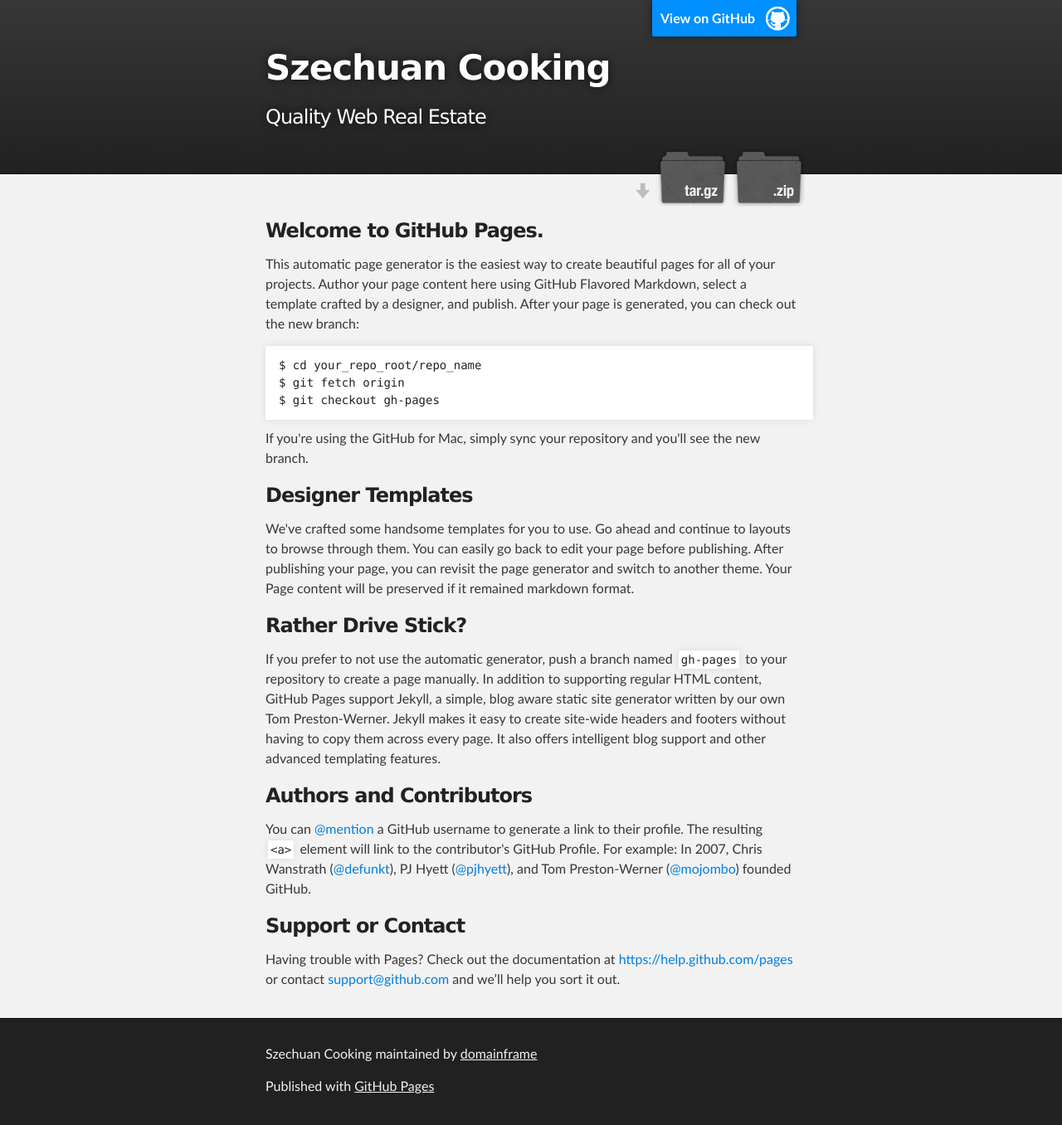
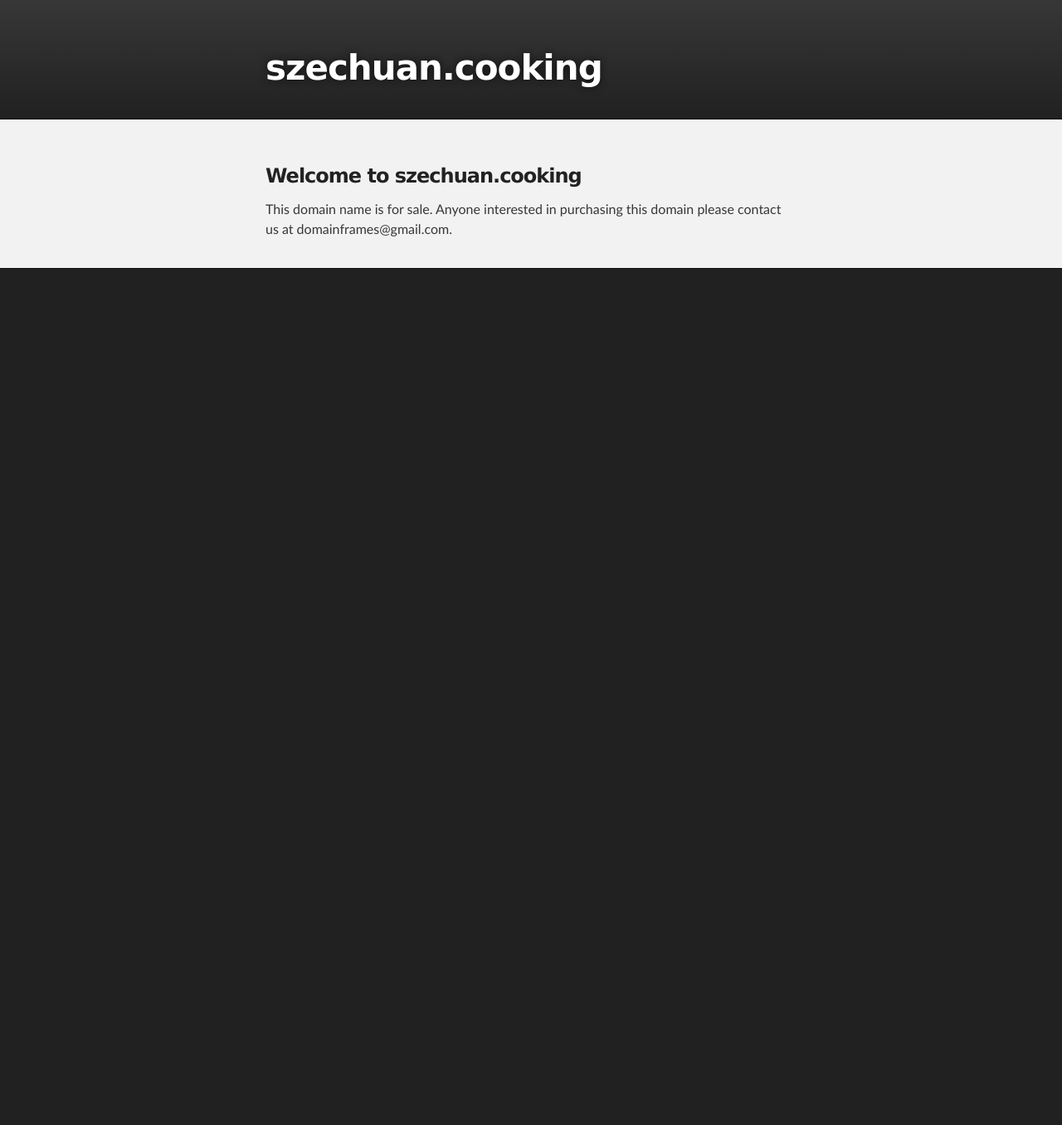
Before and after one commit to domainframe/szechuancooking, a plain HTML site: page index.html in a window 1280 px wide. Shown: the whole page at 83% size. After the commit the page ends 800 px from the top, so only its background shows below. Drawn offline with Linux system fonts and the light colour scheme.

Commit message:
Fixed index.html.

```diff
--- a/index.html
+++ b/index.html
@@ -5,9 +5,7 @@
     <meta charset='utf-8'>
     <meta http-equiv="X-UA-Compatible" content="chrome=1">
     <meta name="description" content="Szechuan Cooking : Quality Web Real Estate">
-
     <link rel="stylesheet" type="text/css" media="screen" href="stylesheets/stylesheet.css">
-
     <title>Szechuan Cooking</title>
   </head>
 
@@ -16,64 +14,37 @@
     <!-- HEADER -->
     <div id="header_wrap" class="outer">
         <header class="inner">
-          <a id="forkme_banner" href="https://github.com/domainframe/szechuancooking">View on GitHub</a>
-
-          <h1 id="project_title">Szechuan Cooking</h1>
-          <h2 id="project_tagline">Quality Web Real Estate</h2>
-
-            <section id="downloads">
-              <a class="zip_download_link" href="https://github.com/domainframe/szechuancooking/zipball/master">Download this project as a .zip file</a>
-              <a class="tar_download_link" href="https://github.com/domainframe/szechuancooking/tarball/master">Download this project as a tar.gz file</a>
-            </section>
+          <h1 id="project_title">szechuan.cooking</h1>
+          <!--<h2 id="project_tagline">Quality Web Real Estate</h2>-->
         </header>
     </div>
 
     <!-- MAIN CONTENT -->
     <div id="main_content_wrap" class="outer">
       <section id="main_content" class="inner">
-        <h3>
-<a id="welcome-to-github-pages" class="anchor" href="#welcome-to-github-pages" aria-hidden="true"><span class="octicon octicon-link"></span></a>Welcome to GitHub Pages.</h3>
-
-<p>This automatic page generator is the easiest way to create beautiful pages for all of your projects. Author your page content here using GitHub Flavored Markdown, select a template crafted by a designer, and publish. After your page is generated, you can check out the new branch:</p>
-
-<pre><code>$ cd your_repo_root/repo_name
-$ git fetch origin
-$ git checkout gh-pages
-</code></pre>
-
-<p>If you're using the GitHub for Mac, simply sync your repository and you'll see the new branch.</p>
-
-<h3>
-<a id="designer-templates" class="anchor" href="#designer-templates" aria-hidden="true"><span class="octicon octicon-link"></span></a>Designer Templates</h3>
-
-<p>We've crafted some handsome templates for you to use. Go ahead and continue to layouts to browse through them. You can easily go back to edit your page before publishing. After publishing your page, you can revisit the page generator and switch to another theme. Your Page content will be preserved if it remained markdown format.</p>
-
-<h3>
-<a id="rather-drive-stick" class="anchor" href="#rather-drive-stick" aria-hidden="true"><span class="octicon octicon-link"></span></a>Rather Drive Stick?</h3>
-
-<p>If you prefer to not use the automatic generator, push a branch named <code>gh-pages</code> to your repository to create a page manually. In addition to supporting regular HTML content, GitHub Pages support Jekyll, a simple, blog aware static site generator written by our own Tom Preston-Werner. Jekyll makes it easy to create site-wide headers and footers without having to copy them across every page. It also offers intelligent blog support and other advanced templating features.</p>
-
-<h3>
-<a id="authors-and-contributors" class="anchor" href="#authors-and-contributors" aria-hidden="true"><span class="octicon octicon-link"></span></a>Authors and Contributors</h3>
-
-<p>You can <a href="https://github.com/blog/821" class="user-mention">@mention</a> a GitHub username to generate a link to their profile. The resulting <code>&lt;a&gt;</code> element will link to the contributor's GitHub Profile. For example: In 2007, Chris Wanstrath (<a href="https://github.com/defunkt" class="user-mention">@defunkt</a>), PJ Hyett (<a href="https://github.com/pjhyett" class="user-mention">@pjhyett</a>), and Tom Preston-Werner (<a href="https://github.com/mojombo" class="user-mention">@mojombo</a>) founded GitHub.</p>
-
-<h3>
-<a id="support-or-contact" class="anchor" href="#support-or-contact" aria-hidden="true"><span class="octicon octicon-link"></span></a>Support or Contact</h3>
-
-<p>Having trouble with Pages? Check out the documentation at <a href="https://help.github.com/pages">https://help.github.com/pages</a> or contact <a href="mailto:support@github.com">support@github.com</a> and we’ll help you sort it out.</p>
+        <h3>Welcome to <strong>szechuan.cooking</strong></h3>
+        <p>
+            This domain name is for sale. Anyone interested in purchasing this
+            domain please contact us at domainframes@gmail.com.
+        </p>
       </section>
     </div>
 
     <!-- FOOTER  -->
     <div id="footer_wrap" class="outer">
       <footer class="inner">
-        <p class="copyright">Szechuan Cooking maintained by <a href="https://github.com/domainframe">domainframe</a></p>
-        <p>Published with <a href="http://pages.github.com">GitHub Pages</a></p>
+        <!--<p>Published with <a href="http://pages.github.com">GitHub Pages</a></p>-->
       </footer>
     </div>
 
-
-
+    <!-- GOOGLE ANALYTICS TRACKER -->
+    <script>
+        (function(i,s,o,g,r,a,m){i['GoogleAnalyticsObject']=r;i[r]=i[r]||function(){
+        (i[r].q=i[r].q||[]).push(arguments)},i[r].l=1*new Date();a=s.createElement(o),
+        m=s.getElementsByTagName(o)[0];a.async=1;a.src=g;m.parentNode.insertBefore(a,m)
+        })(window,document,'script','//www.google-analytics.com/analytics.js','ga');
+        ga('create', 'UA-57786127-4', 'auto');
+        ga('send', 'pageview');
+    </script>
   </body>
 </html>
```
